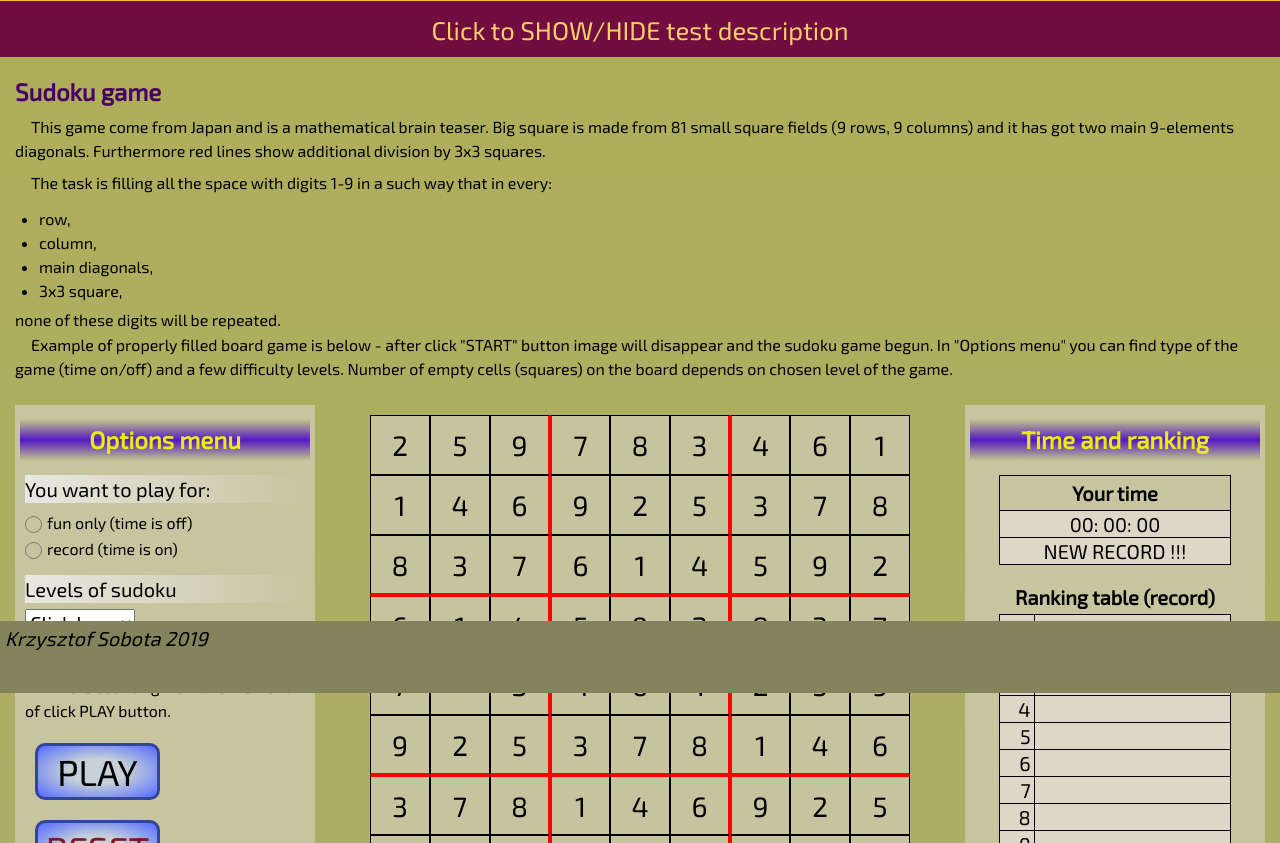
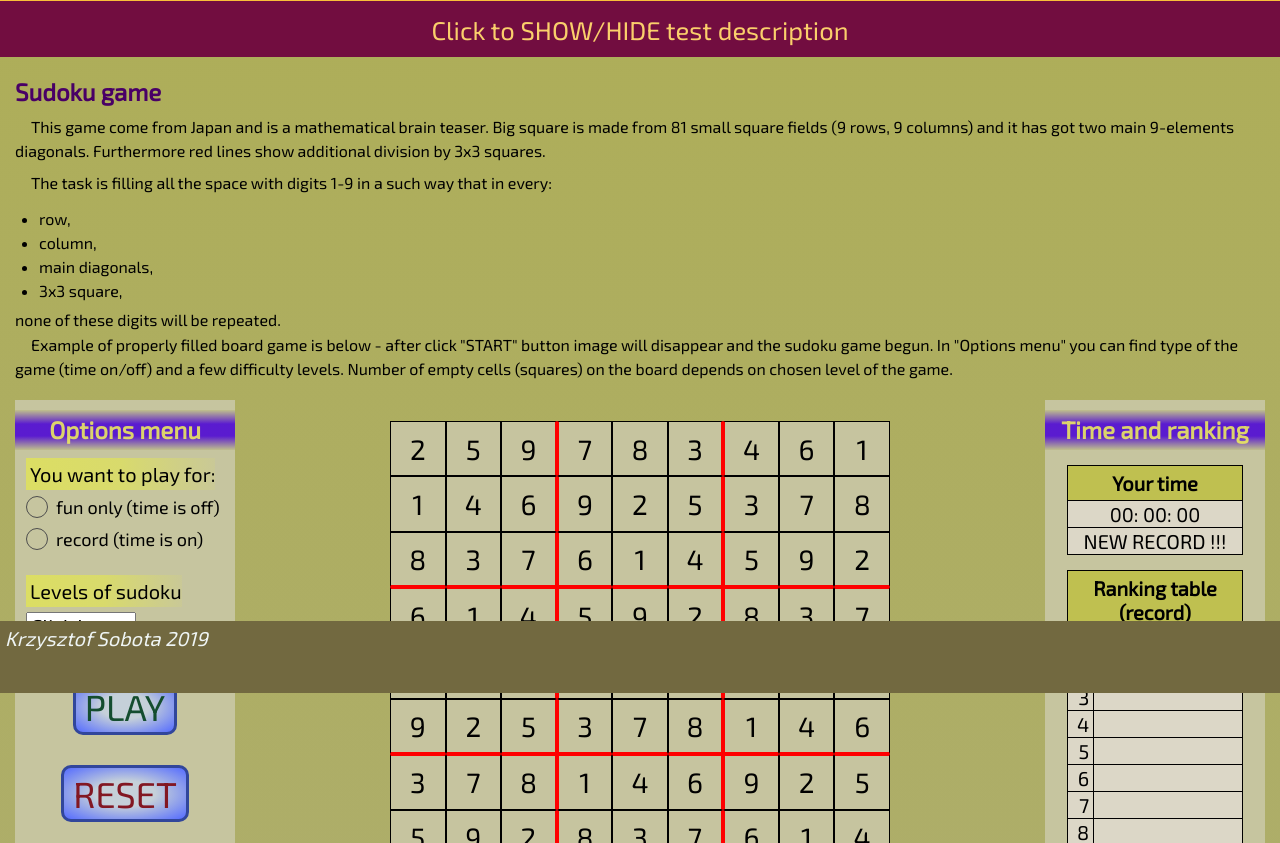
Before and after one commit to KrzysztofSobota/Sudoku, a plain HTML site: page index.html in a window 1280 px wide. Shown: the part 107-950 px from the top of the page. Drawn offline with Linux system fonts and the light colour scheme.

Commit message:
Change visual side of the project
A lots of changes were made (padding/margin dimensions, colors, remove unneeded properties)

```diff
--- a/index.html
+++ b/index.html
@@ -50,40 +50,53 @@
         </section>
         <section class="panel menu">
           <h2>Options menu</h2>
-          <div class="options time">
-            <span class="titles">You want to play for:</span>
-            <form action="" autocomplete="off">
+          <div class="options">
+            <div class="time">
+              <span class="option-title">You want to play for:</span>
+              <form action=""
+                autocomplete="off">
                 <div class="click-area">
-								<input type="radio" name="gameopt" id="timeOff">
-								<label class="gameopt" for="timeOff">fun only (time is off)</label>
+                  <input type="radio"
+                    name="gameopt"
+                    id="timeOff">
+                  <label class="gameopt"
+                    for="timeOff">fun only (time is off)</label>
                 </div>
                 <div class="click-area">
-								<input type="radio" name="gameopt" id="timeOn">
-								<label class="gameopt" for="timeOn">record (time is on)</label>
+                  <input type="radio"
+                    name="gameopt"
+                    id="timeOn">
+                  <label class="gameopt"
+                    for="timeOn">record (time is on)</label>
                 </div>
               </form>
             </div>
-          <div class="options game-levels">
+            <div class="game-levels">
               <label for="level-list">
-              <span class="titles">Levels of sudoku</span>
+                <span class="option-title">Levels of sudoku</span>
               </label>
-            <select class="level-list" name="level-list" id="level-list">
-              <option value="" selected>Click here</option>
+              <select class="level-list"
+                name="level-list"
+                id="level-list">
+                <option value=""
+                  selected>Click here</option>
                 <option value="18">Easy</option>
                 <option value="27">Normal</option>
                 <option value="40">Hard</option>
                 <option value="54">Very hard</option>
               </select>
             </div>
-          <p>Time is counting from the moment of click PLAY button.</p>
-          <div class="options buttons">
+            <div class="buttons">
               <button id="play">
                 <span class="click play">PLAY</span>
               </button>
-            <button type="reset" id="reset">
+              <button type="reset"
+                id="reset">
                 <span class="click reset">RESET</span>
               </button>
             </div>
+          </div>
+          <p>Time is counting from the moment of clicking PLAY button.</p>
         </section>
         <section class="sudoku">
           <div class="gamespace"></div>
--- a/style.css
+++ b/style.css
@@ -12,7 +12,7 @@ html, body {
 
 .container {
 	width: 100%;
-	/* margin-bottom: 50px; */
+	margin-bottom: 50px;
 }
 
 h1, h2 {
@@ -90,8 +90,8 @@ main {
 	margin-bottom: 10px;
 }
 
-.description {
-	margin-bottom: 20px;
+article {
+	justify-content: center;
 }
 
 .rules {
@@ -99,10 +99,6 @@ main {
 	display: flex;
 	flex-flow: row nowrap;
 	margin: 5px 0;
-}
-
-.animations * {
-	padding: 5px;
 }
 
 ul {
@@ -116,86 +112,67 @@ li {
 }
 
 .panel {
-	flex: 1 1 150px;
-	padding: 10px 5px;
+	flex: 0 1 310px;
+	padding: 10px 0;
+	margin: 15px 0;
 	background-color: hsl(58, 26%, 70%);
 }
 
 .panel > h2 {
 	display: flex;
-	margin-bottom: 15px;
+	margin: 0;
 	place-content: center;
 	line-height: 2.5rem;
-	background: linear-gradient(to bottom, hsl(60, 29%, 65%) 0%, hsl(261, 77%, 43%) 50%, hsl(60, 29%, 65%) 100%);
-	color: hsl(60, 85%, 50%);
+	background: linear-gradient(to bottom,
+	hsl(60, 29%, 65%) 0%,hsl(261, 77%, 46%) 35%,
+	hsl(261, 77%, 46%) 65%,hsl(60, 29%, 65%) 100%);
+	color: hsla(60, 85%, 65%, 0.85);
+}
+
+
+			/*** Left panel with game options ***/
+.menu, .options {
+	display: flex;
+	flex-flow: row wrap;
+}
+
+.options > .time {
+	flex: 0 0 auto;
+}
+
+.options > .game-levels {
+	flex: 0 0 10.5rem;
+}
+
+.options > .time, .options > .game-levels {
+	margin: 8px 6px;
 }
 
 .options, .menu > p {
 	padding: 0 5px;
 }
 
-.titles {
-	width: 100%;
+.option-title {
 	display: inline-block;
+	line-height: 2rem;
+	padding-left: 0.25rem;
+	margin-bottom: 0.3rem;
 	font-size: 1.25rem;
-	margin-bottom: 6px;
-	line-height: 1.75rem;
-	background: linear-gradient(to right, hsl(46, 14%, 90%) 0%, hsl(58, 25%, 70%) 100%);
+	vertical-align: middle;
+	background: linear-gradient(to right,
+	hsl(61, 65%, 63%) 0%,hsl(61, 60%, 64%) 50%, hsl(59, 32%, 69%) 100%);
 }
 
-.options:not(.buttons) {
-	display: block;
-	width: 100%;
-	height: 60px;
-	margin: 10px 0;
-}
 
-form {
-	max-width: 15rem;
-	line-height: 1.75rem;
-}
-
-input[type=radio] {
-	/* Hide original inputs */
-	visibility: hidden;
-	position: absolute;
-}
-
-.click-area {
-	height: 26px;
-}
-
-input[type=radio] + label:before {
-	content: " ";
-	display: inline-block;
-	height: 15px;
-	width: 15px;
-	margin-right: 5px;
-	margin-bottom: 2px;
-	vertical-align: middle;
-	border: 1px solid #777;
-	border-radius: 50%;
-	cursor: pointer;
-}
-
-input[type=radio]:checked + label:before {
-	background: hsl(51, 100%, 50%); /* gold */
-}
-
-.level-list, th, td, option {
-	font-size: 1.25rem;
-}
-
-.buttons {
+/* Buttons */
+.options > .buttons {
 	display: flex;
-	width: 100%;
-	height: auto;
-	place-content: center;
-	margin: 15px 0 5px 0;
+	flex: 1 0 auto;
+	justify-content: space-evenly;
 }
 
 .buttons > button {
-	margin: 10px 5px;
+	margin: 1rem 0;
 	border: 3px solid hsl(228, 52%, 40%);
 	border-radius: 10px;
 	background: radial-gradient(ellipse at center, rgba(197, 208, 217, 1) 35%, rgba(84, 107, 255, 1) 100%);
@@ -207,32 +184,66 @@ input[type=radio]:checked + label:before {
 }
 
 .click {
-	display: inline-flex;
-	width: 6rem;
-	place-content: center;
+	display: flex;
+	padding: 3px;
 	font-size: 2.25rem;
-	padding: 3px 0;
 }
 
-.start {
-	color: hsl(239, 54%, 16%);
+.play {
+	color: hsl(149, 59%, 19%);
 }
 
 .reset {
 	color: hsl(354, 70%, 30%);
 }
 
+
+/*** Timer options ***/
+form {
+	font-size: 1.125rem;
+	line-height: 1.5rem;
+}
+
+input[type=radio] {
+	/* Hide original inputs */
+	visibility: hidden;
+	position: absolute;
+}
+
+.click-area {
+	height: 2rem;
+}
+
+input[type=radio] + label:before {
+	content: " ";
+	display: inline-block;
+	height: 1.25rem;
+	width: 1.25rem;
+	margin: 0 0.5rem 0.25rem 0;
+	vertical-align: middle;
+	border: 1px solid hsl(0, 0%, 30%);
+	border-radius: 50%;
+	cursor: pointer;
+}
+
+input[type=radio]:checked + label:before {
+	background: hsl(51, 100%, 50%); /* gold */
+}
+
+
+		/*** Game board ***/
+
 .sudoku {
+	display: flex;
 	height: 90vw;
 	width: 90vw;
-	margin: 10px auto;
+	max-height: 500px;
+	max-width: 500px;
 }
 
 .gamespace {
 	height: 100%;
 	width: 100%;
-	background: url(/example.svg);
-	background-size: cover;
 }
 
 .gamespace, .squares {
@@ -248,6 +259,10 @@ input[type=radio]:checked + label:before {
 	background-color: hsl(58, 25%, 70%);
 }
 
+.squares > span, .digits {
+	font-size: 1.75rem;
+}
+
 .squares > span {
 	display: flex;
 	align-self: center;
@@ -260,22 +275,30 @@ input[type=radio]:checked + label:before {
 	text-align: center;
 }
 
-.squares > span, .digits {
-	font-size: 1.75rem;
-}
-
 .digits:focus, .digits:hover {
 	background-color: aquamarine;
 }
 
+
+/*** Tabels panel ***/
+
 table {
-	min-width: 200px;
-	max-width: 250px;
+	max-width: 200px;
 	width: 80%;
 	margin: 15px auto;
 	border-collapse: collapse;
 	border-spacing: 0;
-	font-size: 1.35rem;
+	font-size: 1.4rem;
+}
+
+.timer, .record {
+	text-align: center;
+	border: 1px solid black;
+	background-color: hsla(61, 56%, 48%, 0.75);
+}
+
+.level-list, th, td, option {
+	font-size: 1.25rem;
 }
 
 th {
@@ -287,14 +310,9 @@ td {
 	border: 1px solid black;
 }
 
-.timer {
-	text-align: center;
-	border: 1px solid black;
-}
-
 .record td:first-child {
 	width: 15%;
-	padding-right: 3px;
+	padding-right: 0.25rem;
 	text-align: right;
 }
 
@@ -305,7 +323,8 @@ footer {
 	bottom: 0;
 	left: 0;
 	font-size: 1.25rem;
-	background-color: hsl(60, 18%, 44%);
+	color: rgb(239, 245, 244);
+	background-color: hsl(49, 28%, 35%);
 }
 
 footer > span {
@@ -314,34 +333,36 @@ footer > span {
 	font-style: italic;
 }
 
-@media screen and (min-width: 300px) and (max-width: 360px) {
+@media screen and (min-width: 320px) and (max-width: 360px) {
 	.hide-show > span {
 		font-size: 1.4rem;
 	}
 }
 
-@media screen and (min-width: 300px) and (max-width: 480px) {
-	.panel p, table {
-		font-size: 1.125rem;
-	}
-
+@media screen and (min-width: 320px) and (max-width: 480px) {
 	.short {
 		display: none;
 	}
 }
 
-@media screen and (min-width: 360px) and (max-width: 480px) {
-	.gameopt {
-		font-size: 1.125rem;
+@media screen and (min-width: 480px) and (max-width: 540px) {
+	.menu {
+		flex: 1 0 50%;
 	}
 
-	.options:not(.buttons) {
-		width: 50%;
-		float: left;
+	.tabels {
+		flex: 0 0 220px;
 	}
 }
 
-@media screen and (min-width: 480px) and (max-width: 720px) {
+@media screen and (min-width: 540px) and (max-width: 720px) {
+	.panel {
+		flex: 0 0 260px;
+		align-content: flex-start;
+	}
+}
+
+@media screen and (min-width: 480px) and (max-width: 719px) {
 	body, html {
 		font-size: 14px;
 	}
@@ -350,32 +371,10 @@ footer > span {
 		padding: 10px;
 	}
 
-	.panel {
-		flex: 1;
-	}
-
-	.buttons {
-		margin: 10px 0 5px 0;
-	}
-
-	.buttons > button {
-		width: 95px;
-		margin: 5px;
-	}
-
-	.buttons span {
-		font-size: 26px;
-	}
-
 	.menu {
+		align-content: flex-start;
 		border-right: thin solid hsl(43, 80%, 32%);
 		order: 2;
-	}
-
-	.options:not(.buttons) {
-		width: auto;
-		min-height: 75px;
-		clear: both;
 	}
 
 	.tabels {
@@ -383,9 +382,6 @@ footer > span {
 	}
 
 	.sudoku {
-		max-width: 600px;
-		max-height: 600px;
-		margin: 20px auto;
 		order: 4;
 	}
 
@@ -400,25 +396,16 @@ footer > span {
 	}
 
 	main {
-		margin-bottom: 80px;
 		padding: 15px;
 	}
 
-	.description {
-		order: 1;
-	}
-
-	.menu {
-		order: 2;
+	article {
+		justify-content: space-evenly;
 	}
 
 	.sudoku {
-		height: 450px;
-		order: 3;
-	}
-
-	.tabels {
-		order: 4;
+		margin: 0 auto;
+		align-self: center;
 	}
 
 	.squares {
@@ -426,55 +413,56 @@ footer > span {
 		width: calc(100% / 9);
 	}
 
-	.options:not(.buttons) {
-		height: 90px;
-	}
-
 	.buttons {
-		flex-flow: column nowrap;
-		margin: 10px 0;
+		flex-flow: column wrap;
+		place-content: center;
+		align-self: center;
+		align-items: center;
+		margin: 15px 0;
 	}
 
 	.buttons > button {
-		width: 125px;
-		margin: 10px;
+		margin: 15px 0;
 	}
 }
 
-@media screen and (min-width: 720px) and (max-width: 959px) {
-	.hide-show {
-		display: none;
+@media screen and (min-width: 720px) and (max-width: 960px) {
+	article {
+		justify-content: flex-start;
+		align-content: stretch;
+		align-items: stretch;
 	}
 
 	.description {
-		flex: 1 1 420px;
+		flex: 1 0 60%;
+		margin: 0 25px 25px 0;
 	}
 
-	.description, .menu {
-		margin-bottom: 20px;
+	.menu {
+		margin: 10px 0 25px 0;
+	}
+
+	.panel {
+		flex: 0 0 225px;
 	}
 
 	.sudoku {
-		flex: 0 1 450px;
-	}
-
-	.panel {
-		flex: 0 1 220px;
-		margin-left: 15px;
+		height: 60vw;
+		width: 60vw;
 	}
 }
 
 @media screen and (min-width: 960px) {
-	.panel, .sudoku {
-		flex-flow: row wrap;
+	.description {
+		flex: 0 0 100%;
 	}
 
 	.panel {
-		max-width: 300px;
+		flex: 0 0 220px;
 	}
 
 	.sudoku {
-		width: 540px;
-		height: 540px;
+		height: 50vw;
+		width: 50vw;
 	}
 }
```
Lines whose indentation alone changed are shown as unchanged.
